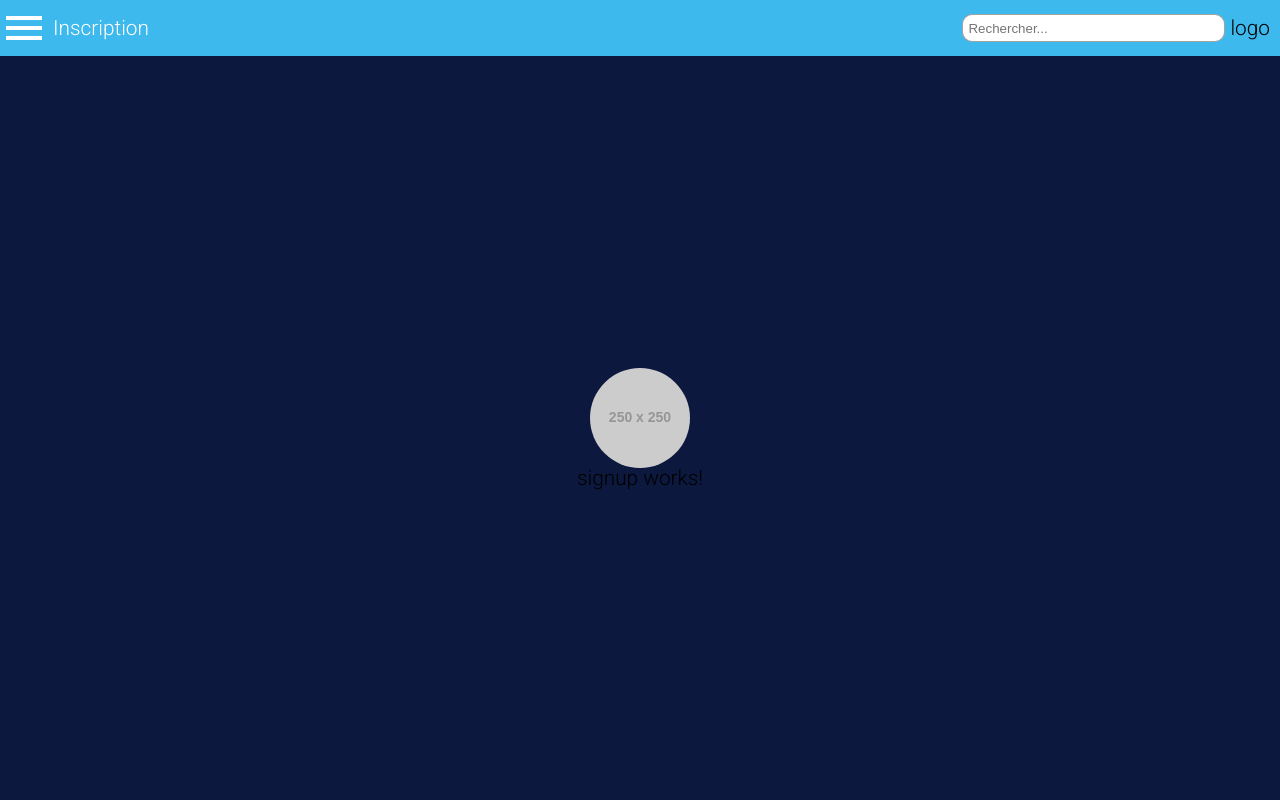
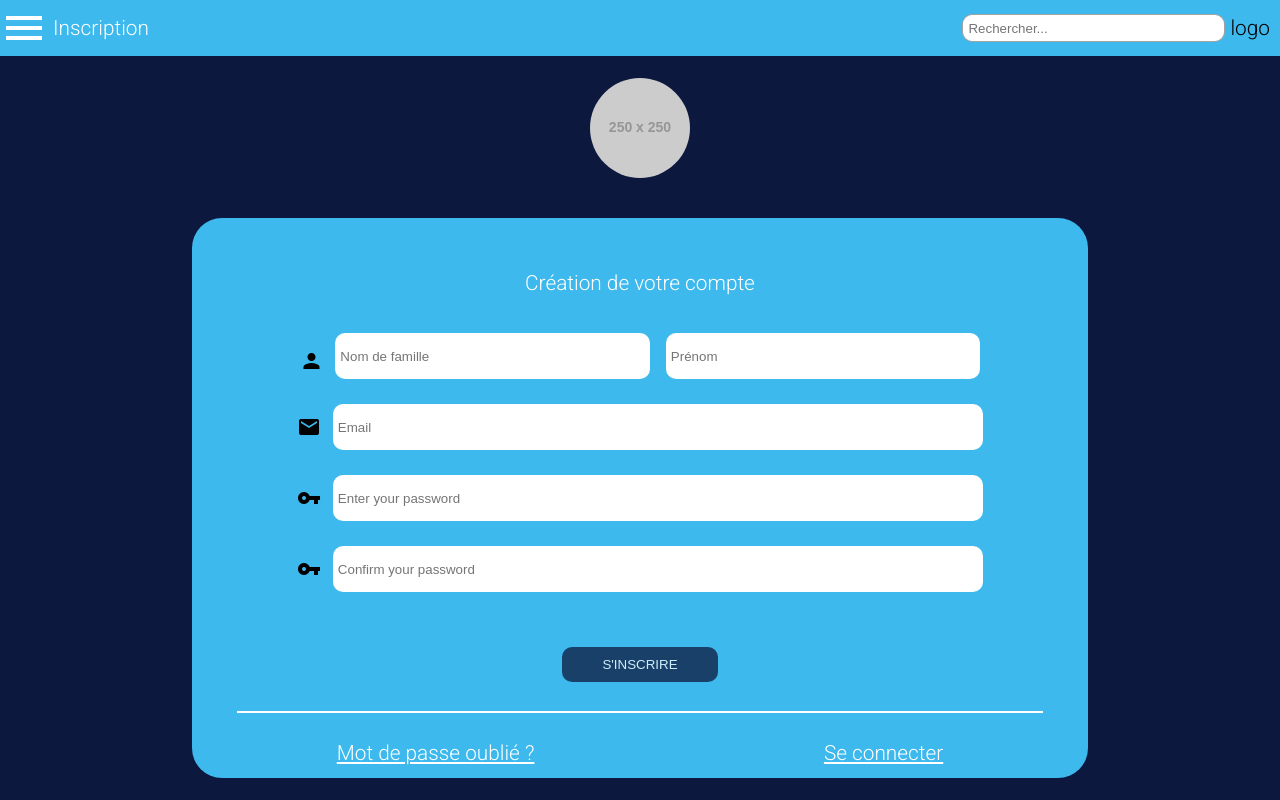
Before and after one commit to antoebtfr/Projet_Cube_Front, an Angular app: page /auth in a window 1280 px wide. Built offline with nearby package versions, Linux system fonts and the light colour scheme.

Commit message:
feat: password checks

```diff
--- a/src/app/components/auth/login/login.component.ts
+++ b/src/app/components/auth/login/login.component.ts
@@ -24,12 +24,12 @@ export class LoginComponent implements OnInit {
   ngOnInit(): void {
   }
 
-  public onSubmit(){
+  public onSubmit(): void{
     this.submitted = true;
     console.log(this.logInForm);
   }
 
-  public goToSignUp(){
+  public goToSignUp(): void{
       this.goToSignUpEvent.emit('signup');
   }
 }
--- a/src/app/components/auth/signup/signup.component.css
+++ b/src/app/components/auth/signup/signup.component.css
@@ -0,0 +1,88 @@
+.sign-up-container{
+    background-color: #3db9ed;
+    width: 70vw;
+    height: 70vh;
+    border-radius: 30px;
+    margin-top: 5vh;
+    display: flex;
+    flex-flow: row wrap;
+    align-items: center;
+    justify-content: center;
+}
+
+.sign-up-form-text{
+    margin: 5vh 0;
+    color: white;
+}
+
+#sign-up-form{
+    width: 100%;
+    display: flex;
+    flex-flow: column wrap;
+    align-items: center;
+    justify-content: center;
+}
+
+.sign-up-fields-container{
+    width: 100%;
+    display: flex;
+    flex-flow: column wrap;
+    align-items: center;
+    justify-content: center;
+    margin-bottom: 30px;
+}
+
+.sign-up-input-container{
+    display: flex;
+    flex-flow: row wrap;
+    align-items: center;
+    justify-content: center;
+    width: 80%;
+    margin-bottom: 15px;
+}
+
+.sign-up-input-container .material-icons{
+    width:5%;
+}
+
+.sign-up-input-container input{
+    width: 90%;
+    border-radius: 10px;
+    height: 5vh;
+}
+
+#sign-up-container-bottom{
+    width: 100%;
+    display: flex;
+    flex-flow: no-row wrap;
+    align-items: center;
+    justify-content: space-around;
+}
+
+#sign-up-container-bottom p{
+    cursor: pointer;
+}
+
+.errors-messages-container{
+    margin-top: 10px;
+    color: white;
+    width: 100%;
+    padding-left: 8%;
+    font-size: 15px;
+}
+
+
+.sign-up-name-container{
+    width: 90%;
+    display: flex;
+    flex-flow: row wrap;
+    justify-content: space-between;
+}
+
+.sign-up-name-container .errors-messages-container{
+    padding-left: 0;
+}
+
+.sign-up-name-container input{
+    width: 48%;
+}
--- a/src/app/components/auth/signup/signup.component.html
+++ b/src/app/components/auth/signup/signup.component.html
@@ -1 +1,74 @@
-<p>signup works!</p>
+<section class="sign-up-container">
+
+
+    <form id="sign-up-form" [formGroup]="signUpForm">
+        <p class="sign-up-form-text"> Création de votre compte</p>
+
+        <div class="sign-up-fields-container">
+            <div class="sign-up-input-container">
+                <span class="material-icons">
+                    person
+                </span>
+                <div class="sign-up-name-container">
+                    <input type="text" placeholder="Nom de famille" formControlName="lastname">
+                    <input type="text" placeholder="Prénom" formControlName="firstname">
+                    <div class="errors-messages-container">
+                        <p
+                            *ngIf='(signUpForm.controls.firstname.invalid || signUpForm.controls.lastname.invalid) && submitted'>
+                            Votre nom et votre prénom doivent contenir plus de 2 caractères.
+                        </p>
+                    </div>
+                </div>
+            </div>
+
+            <div class="sign-up-input-container">
+                <span class="material-icons">
+                    email
+                </span>
+                <input type="email" placeholder="Email" formControlName="email">
+                <div class="errors-messages-container">
+                    <p *ngIf='signUpForm.controls.email.invalid && submitted'> Veuillez saisir votre email de connexion.
+                    </p>
+                </div>
+            </div>
+
+            <div class="sign-up-input-container">
+                <span class="material-icons">
+                    vpn_key
+                </span>
+                <input type="password" placeholder="Enter your password" formControlName="password">
+                <div class="errors-messages-container">
+                    <p *ngIf='signUpForm.controls.password.invalid && submitted'> Veuillez saisir votre mot de passe.
+                    </p>
+                </div>
+            </div>
+
+            <div class="sign-up-input-container">
+                <span class="material-icons">
+                    vpn_key
+                </span>
+                <input type="password" placeholder="Confirm your password" formControlName="confirmPassword">
+                <div class="errors-messages-container">
+                    <p *ngIf='signUpForm.controls.confirmPassword.invalid && submitted'> Les mots de passe doivent être
+                        identiques.</p>
+                </div>
+            </div>
+
+
+        </div>
+
+
+
+        <button type="submit" (click)="onSubmit()" [disabled]="signUpForm.pristine"> S'INSCRIRE
+        </button>
+
+    </form>
+
+    <div class="separator"></div>
+
+    <div id="sign-up-container-bottom">
+        <p class="white underline"> Mot de passe oublié ?</p>
+
+        <p class="white underline" (click)="goToLogIn()"> Se connecter </p>
+    </div>
+</section>
--- a/src/app/components/auth/signup/signup.component.ts
+++ b/src/app/components/auth/signup/signup.component.ts
@@ -1,4 +1,6 @@
-import { Component, OnInit } from '@angular/core';
+import { Component, EventEmitter, OnInit, Output } from '@angular/core';
+import { FormBuilder, Validators } from '@angular/forms';
+import { checkPasswords } from 'src/app/shared/validators/checkpassword.validator';
 
 @Component({
   selector: 'app-signup',
@@ -7,9 +9,30 @@ import { Component, OnInit } from '@angular/core';
 })
 export class SignupComponent implements OnInit {
 
-  constructor() { }
+  public submitted = false;
+  @Output() public goToLogInEvent = new EventEmitter();
+
+
+  constructor(
+    private fb: FormBuilder
+  ) { }
+
+  public signUpForm = this.fb.group({
+    lastname: ['', [Validators.required ,Validators.minLength(2)]],
+    firstname: ['', [Validators.required, Validators.minLength(2)]],
+    email: ['', [Validators.required, Validators.email]],
+    password: ['', [Validators.required]],
+    confirmPassword: ['', [Validators.required]],
+  }, {validators: checkPasswords});
 
   ngOnInit(): void {
   }
 
+  public onSubmit(): void | boolean{
+    this.submitted = true;
+  }
+
+  public goToLogIn(): void{
+    this.goToLogInEvent.emit('login');
+  }
 }
--- a/src/app/pages/auth/auth.component.html
+++ b/src/app/pages/auth/auth.component.html
@@ -2,7 +2,7 @@
     <div class="site-logo"></div>
 
     <div [ngSwitch]="modal">
-        <app-signup *ngSwitchCase="'signup'"></app-signup>
+        <app-signup *ngSwitchCase="'signup'" (goToLogInEvent)="switchTo($event)"></app-signup>
         <app-login  *ngSwitchCase="'login'" (goToSignUpEvent)="switchTo($event)"></app-login>
     </div>
 </section>
--- /dev/null
+++ b/src/app/shared/validators/checkpassword.validator.ts
@@ -0,0 +1,10 @@
+import { FormGroup } from "@angular/forms";
+
+export function checkPasswords(group: FormGroup): boolean {
+        const password = group.get('password').value;
+        const confirmPassword = group.get('confirmPassword').value;
+
+        console.log('Coucou')
+
+        return password === confirmPassword ? null : false;
+}
```
